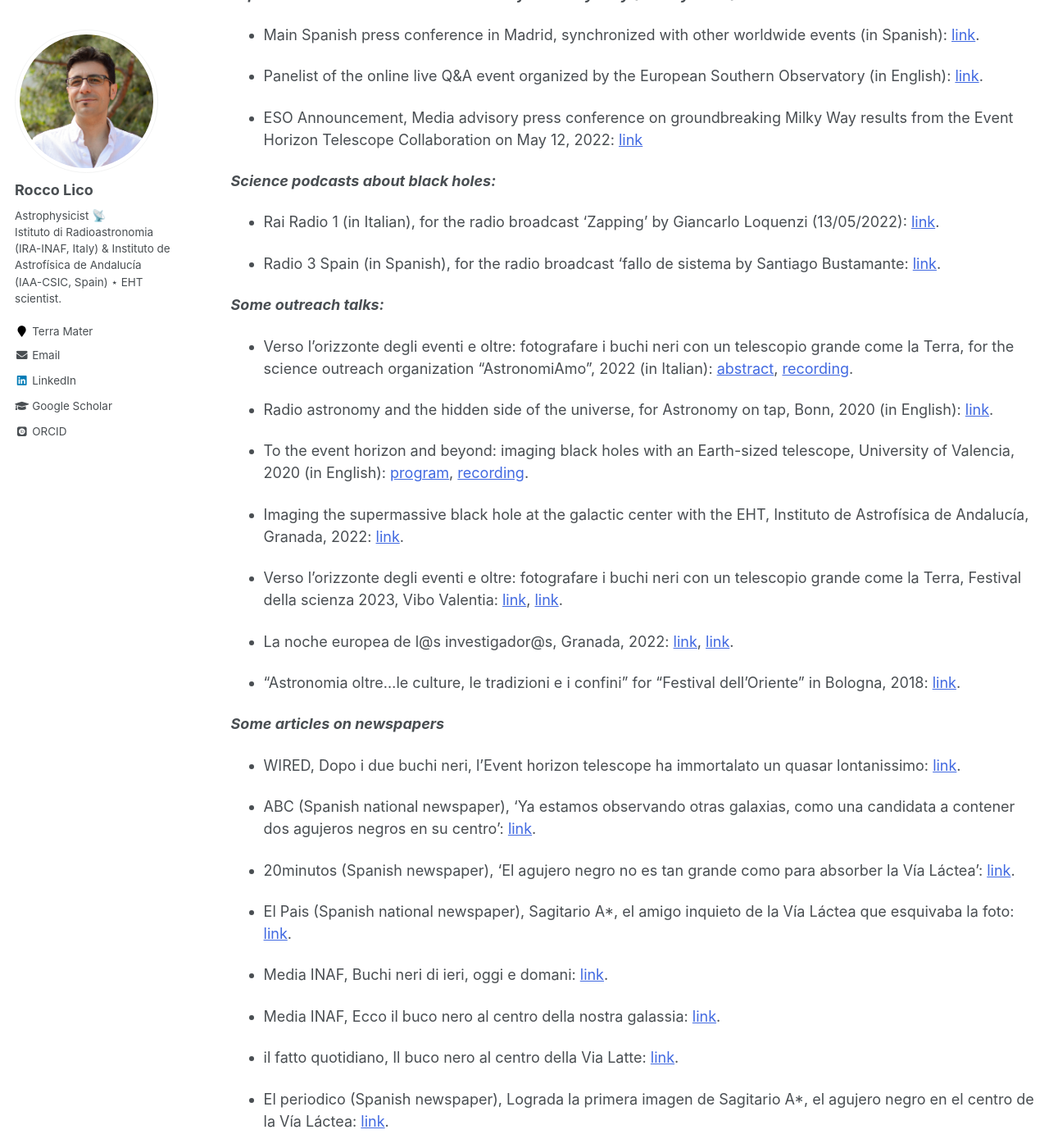
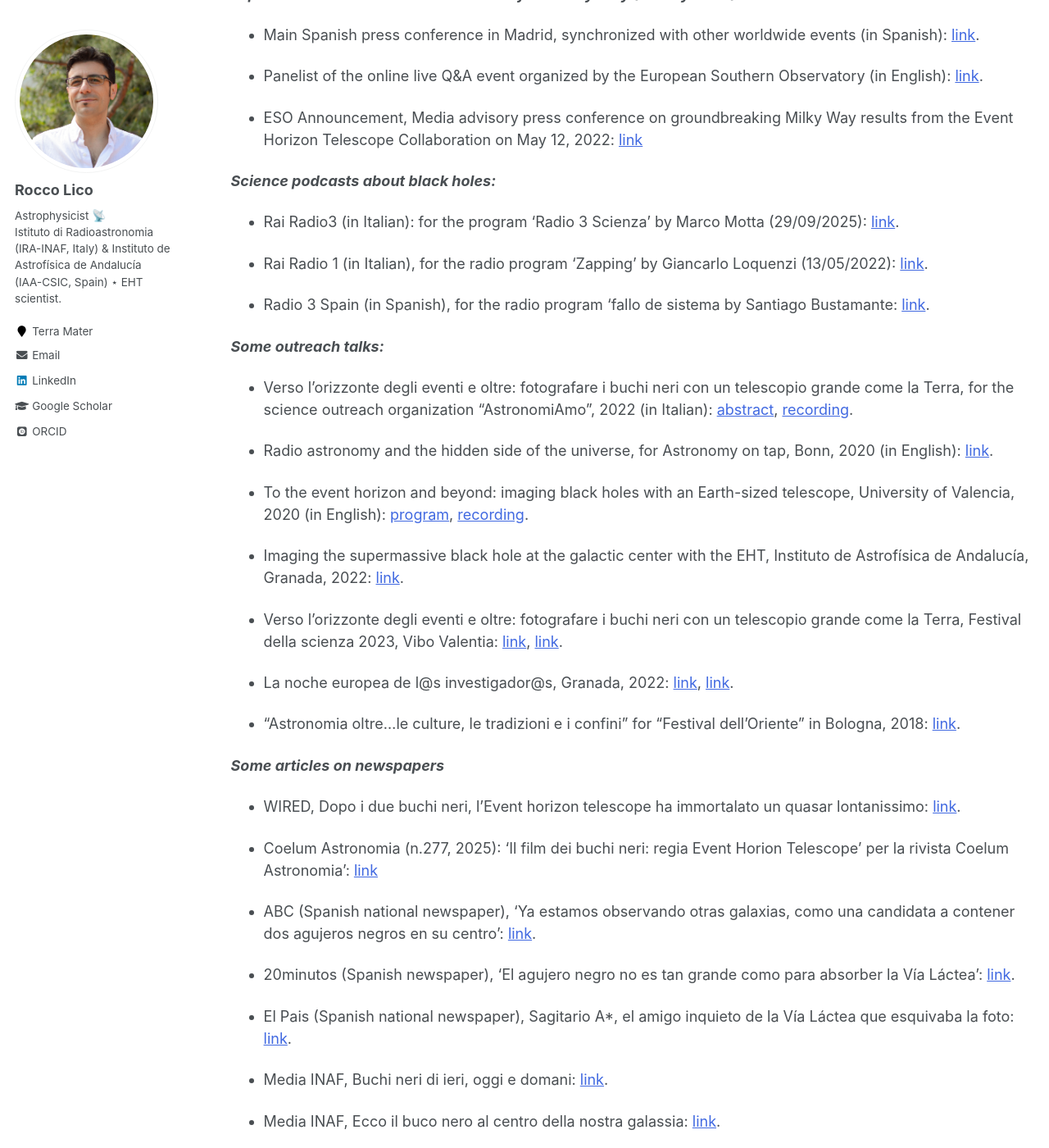
Before and after one commit to roccolico/roccolico.github.io, a Jekyll site: the page built from _pages/outreach.md, in a window 1280 px wide and 1400 px high, scrolled down 317 px. Shown: the whole window at 82% size. Built offline with Jekyll 4.4.1, drawn with Linux system fonts in a browser that asks for light colours; some web fonts are replaced.

Commit message:
Fix links and program names in outreach.md
Updated outreach resources with corrected links and program names.

```diff
--- a/_pages/outreach.md
+++ b/_pages/outreach.md
@@ -19,10 +19,11 @@
 - ESO Announcement, Media advisory press conference on groundbreaking Milky Way results from the Event Horizon Telescope Collaboration on May 12, 2022: [link](https://www.eso.org/public/unitedkingdom/announcements/ann22006/?lang){:target="\_blank"}
 
 ***Science podcasts about black holes:***
+- Rai Radio3 (in Italian): for the program 'Radio 3 Scienza' by Marco Motta (29/09/2025): [link](https://www.raiplaysound.it/audio/2025/09/Radio3-Scienza-del-29092025-0e7ec98a-db6a-42ff-b5f0-2330b4a0bfc5.html){:target="\_blank"}.
 
-- Rai Radio 1 (in Italian), for the radio broadcast 'Zapping' by Giancarlo Loquenzi (13/05/2022): [link](https://www.raiplaysound.it/audio/2022/05/Zapping-Radio-1-del-13052022-aca678e9-68c6-4cb9-a50f-4fb6fb1bddfa.html){:target="\_blank"}.
+- Rai Radio 1 (in Italian), for the radio program 'Zapping' by Giancarlo Loquenzi (13/05/2022): [link](https://www.raiplaysound.it/audio/2022/05/Zapping-Radio-1-del-13052022-aca678e9-68c6-4cb9-a50f-4fb6fb1bddfa.html){:target="\_blank"}.
 
-- Radio 3 Spain (in Spanish), for the radio broadcast 'fallo de sistema by Santiago Bustamante: [link](https://www.rtve.es/play/audios/fallo-de-sistema/533-asi-sagitario-nuestro-agujero-negro-supermasivo-29-05-22/6550060/){:target="\_blank"}.
+- Radio 3 Spain (in Spanish), for the radio program 'fallo de sistema by Santiago Bustamante: [link](https://www.rtve.es/play/audios/fallo-de-sistema/533-asi-sagitario-nuestro-agujero-negro-supermasivo-29-05-22/6550060/){:target="\_blank"}.
 
 ***Some outreach talks:***
 
@@ -46,6 +47,8 @@
 
 - WIRED, Dopo i due buchi neri, l'Event horizon telescope ha immortalato un quasar lontanissimo: [link](https://www.wired.it/article/event-horizon-telescope-quasar-ritratto-studio/){:target="\_blank"}.
 
+- Coelum Astronomia (n.277, 2025): 'Il film dei buchi neri: regia Event Horion Telescope' per la rivista Coelum Astronomia': [link](https://www.coelum.com/prodotto/coelum-astronomia-n-277-vi-25){:target="\_blank"}
+
 - ABC (Spanish national newspaper), 'Ya estamos observando otras galaxias, como una candidata a contener dos agujeros negros en su centro': [link](https://www.abc.es/ciencia/abci-estamos-observando-otras-galaxias-como-candidata-contener-agujeros-negros-centro-202205160228_noticia.html){:target="\_blank"}.
 
 - 20minutos (Spanish newspaper), 'El agujero negro no es tan grande como para absorber la Vía Láctea': [link](https://www.20minutos.es/noticia/4999416/0/rocco-lito-astrofisico-agujero-negro-no-tan-grande-absorver-via-lactea/){:target="\_blank"}.
```
